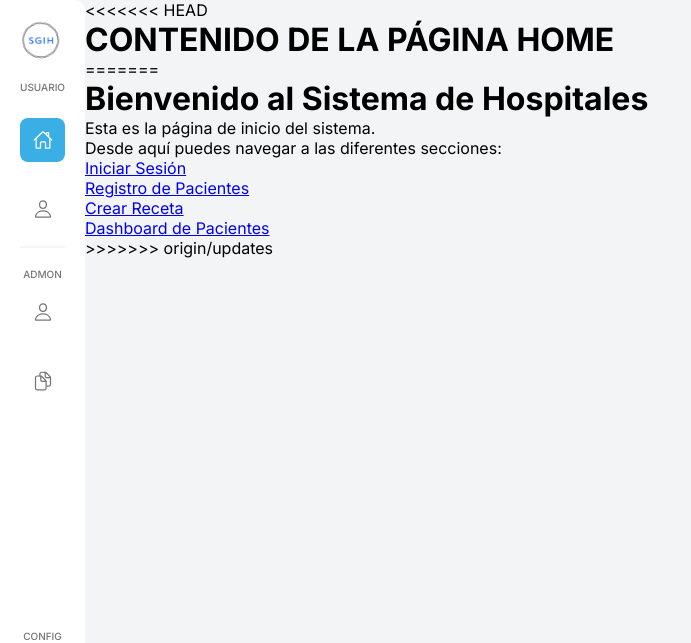
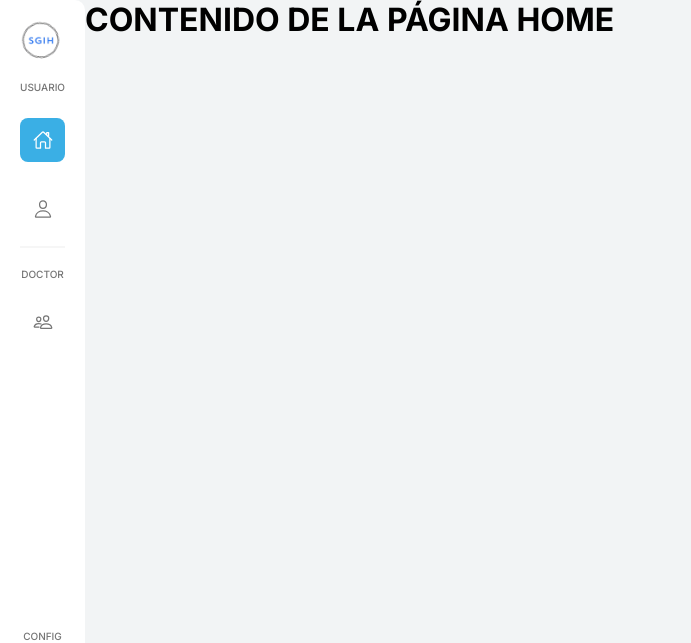
Before and after one commit to xofranc/hospital_system, a Django app: page / in a window 1280 px wide. Shown: the top 643 px of the page, without its empty margins (0-691 px from the left). Run offline with Django 5.2, Linux system fonts and the light colour scheme; some libraries are stand-ins or nearby versions.

Commit message:
Version_1

```diff
--- a/static/css/styles.css
+++ b/static/css/styles.css
@@ -221,3 +221,17 @@ body {
 }
 
 */
+
+
+
+/*home*/
+
+
+.main-content{
+  position: relative;
+}
+
+.main-content .page-content {
+
+  position: center;
+}
--- a/templates/base.html
+++ b/templates/base.html
@@ -1,3 +1,5 @@
+{% comment %} visitors_nav.html {% endcomment %}
+
 {% load static %}
 <!DOCTYPE html>
 <html lang="es">
@@ -35,7 +37,7 @@
         </a>
       </li>
       <li class="link-item">
-        <a href="#" class="link">
+        <a href="{% url 'pacientes:login' %}" class="link">
           <ion-icon name="person-outline"></ion-icon>
           <span style="--i: 2">Login</span>
         </a>
@@ -47,14 +49,17 @@
 
       <!-- segundo menu : Admon -->
        <div class="menu">
-        <p class="title">Admon</p>
+        <p class="title">Doctor</p>
         <ul>
           <li class="link-item">
-            <a href="#" class="link">
-              <ion-icon name="person-outline"></ion-icon>
-              <span style="--i: 2">Doctor</span>
+            <a href="{% url 'doctores:doctor_login'%}" class="link">
+              <ion-icon name="people-outline"></ion-icon>
+              <span style="--i: 2">Login</span>
             </a>
           </li>
+
+{% comment %}
+
       <li class="link-item">
 
         <a href="#" class="link">
@@ -69,9 +74,14 @@
           <li><a href="#"><span class="text">Descargar</span></a></li>
         </ul>
       </li>
+
+{% endcomment %}
+
       </ul>
     </div>
+
   </div>
+
 
   <!-- tercer menu : Config -->
   <div class="menu">
--- a/templates/logins/home.html
+++ b/templates/logins/home.html
@@ -7,7 +7,6 @@
 {% endblock %}
 
 {% block content %}
-<<<<<<< HEAD
 
 <div class="page-content">
     <h1>
@@ -15,8 +14,8 @@
     </h1>
 </div>
 
-=======
-    <div class="container">
+
+    {% comment %} <div class="container">
         <h1>Bienvenido al Sistema de Hospitales</h1>
         <p>Esta es la página de inicio del sistema.</p>
         <p>Desde aquí puedes navegar a las diferentes secciones:</p>
@@ -27,6 +26,5 @@
             <li><a href="{% url 'pacientes:dashboard' %}">Dashboard de Pacientes</a></li>
             <!-- Agrega más enlaces según sea necesario -->
         </ul>
-    </div>
->>>>>>> origin/updates
+    </div> {% endcomment %}
 {% endblock %}
```
